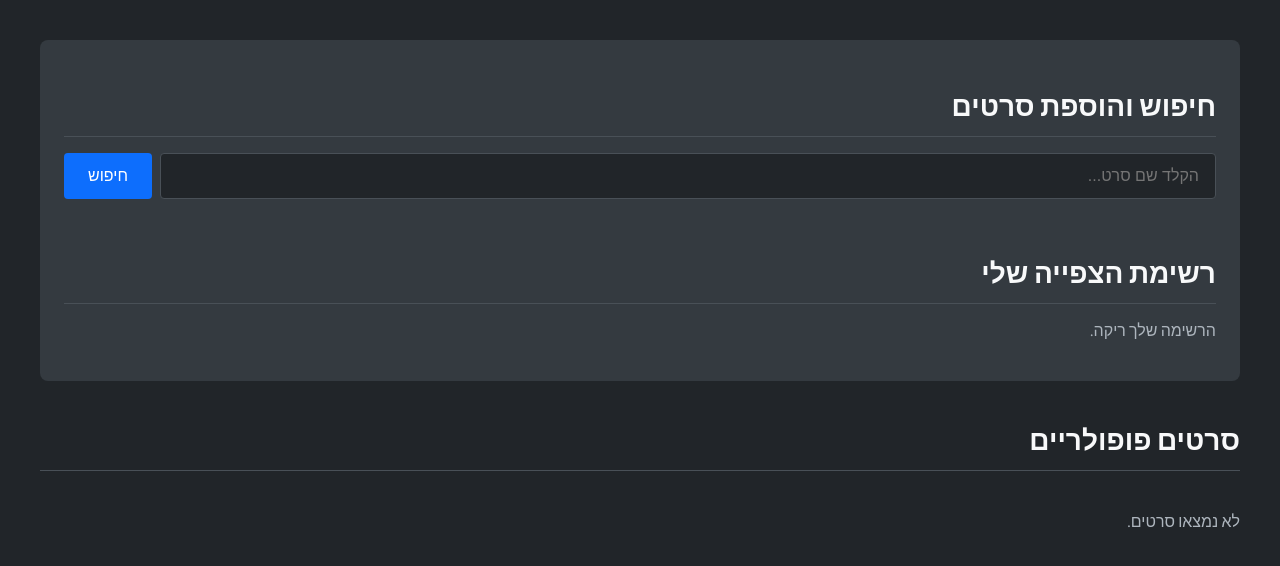
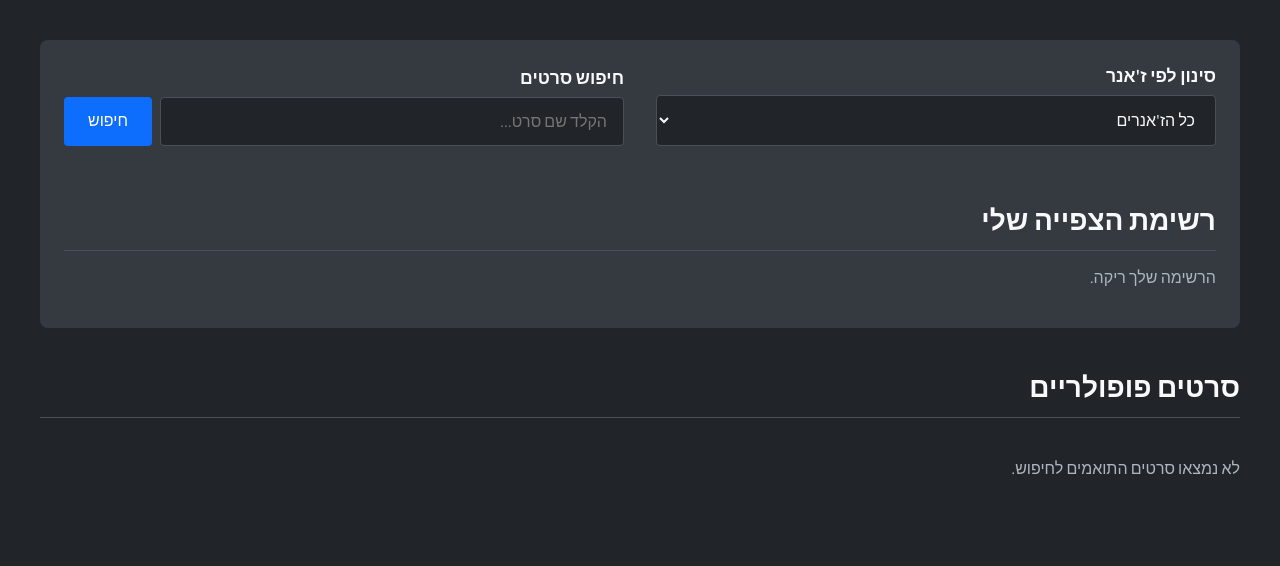
Before and after one commit to VirginiaBensen/movie-watchlist, a Flask app: page / in a window 1280 px wide. Shown: the part 166-732 px from the top of the page. Run offline with Flask 3, Linux system fonts and the light colour scheme; the visitor is signed in with stand-in values (Sample User, id 1); data that the repository does not hold is empty.

Commit message:
Enhance search form with genre filtering
Updated the search form layout and added genre filtering options.

```diff
--- a/templates/index.html
+++ b/templates/index.html
@@ -50,12 +50,26 @@
             border-radius: 8px;
         }
 
+        .form-container {
+            display: grid;
+            grid-template-columns: 1fr 1fr;
+            gap: 2rem;
+            align-items: flex-end;
+        }
+
+        .form-group label {
+            display: block;
+            margin-bottom: 0.5rem;
+            font-size: 1.1rem;
+            font-weight: 600;
+        }
+
         .search-form {
             display: flex;
             gap: 0.5rem;
         }
 
-        .search-input {
+        .form-input {
             flex-grow: 1;
             padding: 0.8rem 1rem;
             font-size: 1rem;
@@ -63,6 +77,11 @@
             border: 1px solid var(--border-color);
             border-radius: 4px;
             color: var(--text-color);
+            font-family: 'Assistant', sans-serif;
+        }
+
+        .form-select {
+            width: 100%;
         }
 
         .search-button {
@@ -195,13 +214,31 @@
         </header>
 
         <div class="top-section">
-            <div>
-                <h2 class="section-title" style="margin-bottom: 1rem;">חיפוש והוספת סרטים</h2>
-                <form method="POST" action="/" class="search-form">
-                    <input type="text" name="search_query" placeholder="הקלד שם סרט..." class="search-input" required>
-                    <button type="submit" class="search-button">חיפוש</button>
-                </form>
+
+            <div class="form-container">
+                <div class="form-group">
+                    <label for="genre-select">סינון לפי ז'אנר</label>
+                    <form method="GET" action="/" id="genre-filter-form">
+                        <select name="genre_id" id="genre-select" class="form-input form-select" onchange="this.form.submit()">
+                            <option value="">כל הז'אנרים</option>
+                            {% for genre in genres %}
+                                <option value="{{ genre.id }}" {% if str(genre.id) == selected_genre_id %}selected{% endif %}>
+                                    {{ genre.name }}
+                                </option>
+                            {% endfor %}
+                        </select>
+                    </form>
+                </div>
+
+                <div class="form-group">
+                    <label for="search-input">חיפוש סרטים</label>
+                    <form method="POST" action="/" class="search-form">
+                        <input type="text" name="search_query" id="search-input" placeholder="הקלד שם סרט..." class="form-input" required>
+                        <button type="submit" class="search-button">חיפוש</button>
+                    </form>
+                </div>
             </div>
+
             <div class="watchlist">
                 <h2 class="section-title" style="margin-bottom: 1rem;">רשימת הצפייה שלי</h2>
                 {% if watchlist %}
@@ -218,18 +255,13 @@
 
         <main>
             <h2 class="section-title">
-                {% if search_mode %}
-                    תוצאות חיפוש
-                {% else %}
-                    סרטים פופולריים
-                {% endif %}
+                {{ page_title }}
             </h2>
 
             <div class="movie-grid">
                 {% for movie in movies %}
                     <div class="movie-card">
                         <img src="{{ movie.poster_url }}" alt="פוסטר של {{ movie.title }}" class="movie-poster">
-
                         <div class="card-content">
                             <div>
                                 <div class="card-header">
@@ -246,7 +278,7 @@
                         </div>
                     </div>
                 {% else %}
-                    <p class="empty-message">לא נמצאו סרטים.</p>
+                    <p class="empty-message">לא נמצאו סרטים התואמים לחיפוש.</p>
                 {% endfor %}
             </div>
         </main>
```
